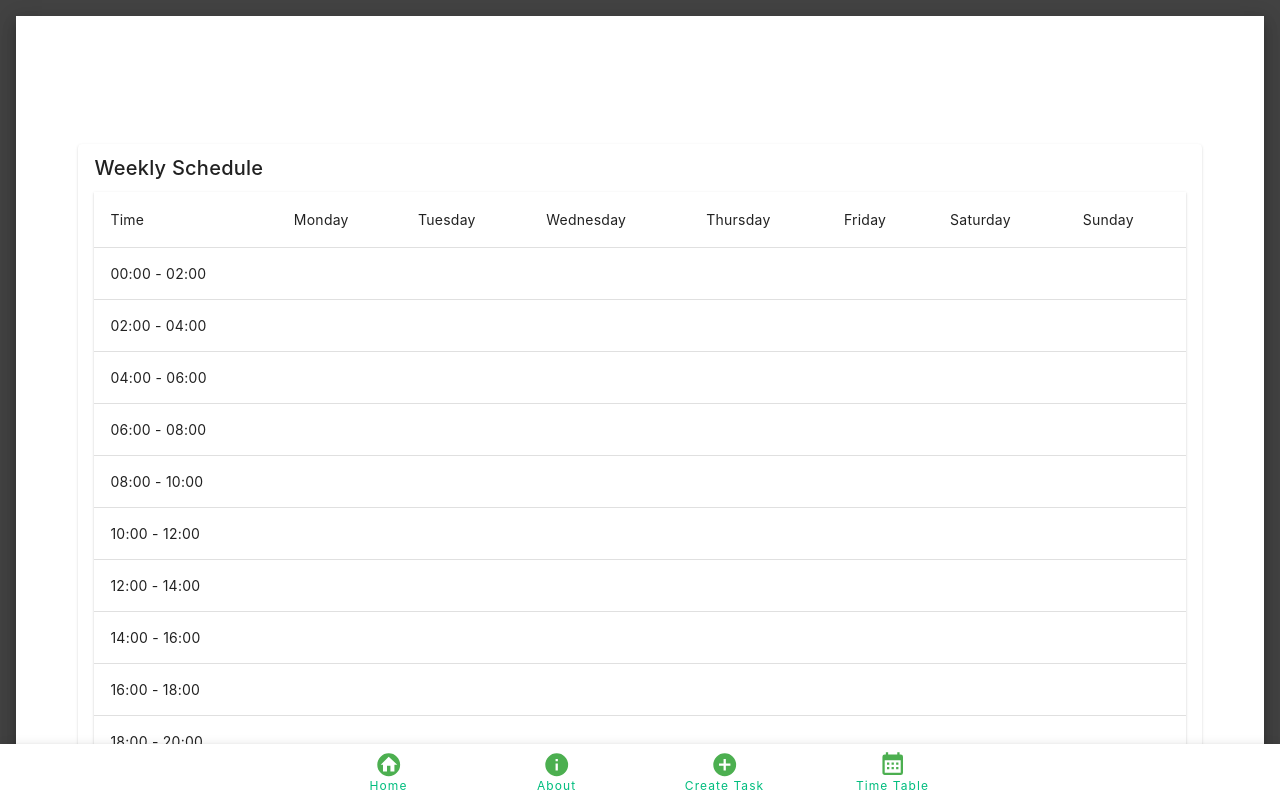
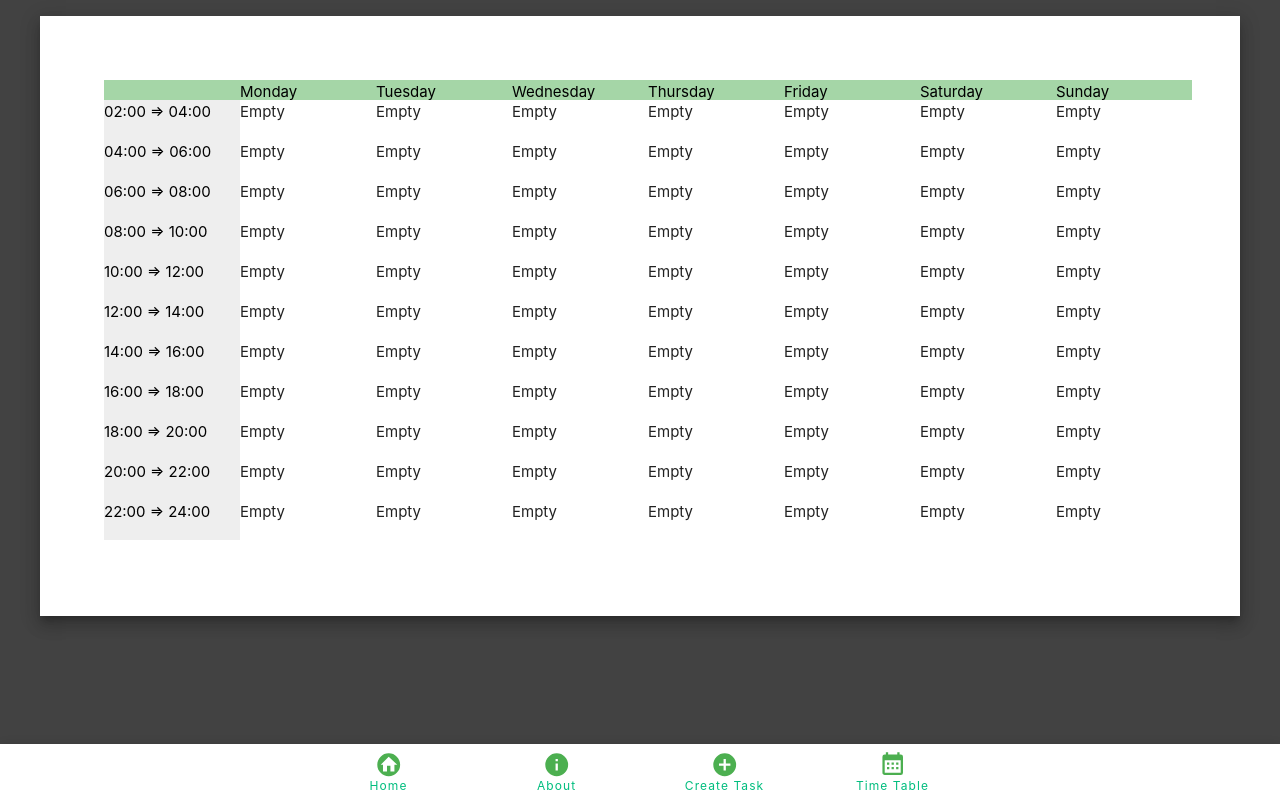
Before and after one commit to ntphuongthao/Web-Project-2, a Vue app: page /timetable in a window 1280 px wide. Shown: the top 800 px of the page. Built offline with nearby package versions, Linux system fonts and the light colour scheme.

Commit message:
Time Table format change

```diff
--- a/src/App.vue
+++ b/src/App.vue
@@ -4,13 +4,17 @@ import { RouterView } from "vue-router";
 </script>
 
 <template>
-  <v-container fluid class="bg-surface-variant fill-height">
+  <v-container fluid class="flex-column bg-surface-variant fill-height">
     <RouterView />
     <NavigationBar />
   </v-container>
 </template>
 
 <style scoped>
+.flex-column {
+  flex-direction: column;
+}
+
 nav {
   width: 100%;
   font-size: 12px;
--- a/src/views/TimeTableView.vue
+++ b/src/views/TimeTableView.vue
@@ -2,74 +2,59 @@
 export default {
   data() {
     return {
-      headers: [
-        { title: "Time", value: "time" },
-        { title: "Monday", value: "monday" },
-        { title: "Tuesday", value: "tuesday" },
-        { title: "Wednesday", value: "wednesday" },
-        { title: "Thursday", value: "thursday" },
-        { title: "Friday", value: "friday" },
-        { title: "Saturday", value: "saturday" },
-        { title: "Sunday", value: "sunday" },
+      daysOfWeek: [
+        "",
+        "Monday",
+        "Tuesday",
+        "Wednesday",
+        "Thursday",
+        "Friday",
+        "Saturday",
+        "Sunday",
       ],
-      schedule: [],
     };
   },
-  created() {
-    // Generate a schedule for 24 hours across 7 days (Monday to Sunday)
-    for (let hour = 0; hour < 24; hour += 2) {
-      const time = `${hour.toString().padStart(2, "0")}:00 - ${(hour + 2)
-        .toString()
-        .padStart(2, "0")}:00`;
-      const row = {
-        time,
-        monday: "", // Data for Monday
-        tuesday: "", // Data for Tuesday
-        wednesday: "", // Data for Wednesday
-        thursday: "", // Data for Thursday
-        friday: "", // Data for Friday
-        saturday: "", // Data for Saturday
-        sunday: "", // Data for Sunday
-      };
-      this.schedule.push(row);
-    }
+  methods: {
+    // Function to generate time for each row based on row index
+    getTimeForRow(rowIndex) {
+      const hour = rowIndex * 2;
+      const startHour = String(hour).padStart(2, "0");
+      const endHour = String(hour + 2).padStart(2, "0");
+      return `${startHour}:00 => ${endHour}:00`;
+    },
   },
 };
 </script>
 
 <template>
-  <div class="container">
-    <v-sheet :elevation="10" :height="1000" :width="1600">
-      <div class="calendar-container">
-        <v-card width="90%">
-          <v-card-title>Weekly Schedule</v-card-title>
-          <v-card-text>
-            <v-data-table
-              :headers="headers"
-              :items="schedule"
-              class="elevation-1"
-              items-per-page="12"
-              hide-default-footer
-            >
-              <template #bottom></template>
-            </v-data-table>
-          </v-card-text>
-        </v-card>
-      </div>
-    </v-sheet>
-  </div>
+  <v-sheet :elevation="10" :height="600" :width="1200">
+    <div class="container mt-16 ml-16">
+      <v-row class="ma-0 pa-0">
+        <v-col class="pa-0" v-for="(day, index) in daysOfWeek" :key="index">
+          <v-sheet color="green-lighten-3" :height="20">{{ day }}</v-sheet>
+        </v-col>
+      </v-row>
+      <v-row
+        class="ma-0 pa-0"
+        v-for="rowIndex in 11"
+        :key="rowIndex"
+        align="start"
+      >
+        <v-col class="pa-0">
+          <v-sheet color="grey-lighten-3" :height="40">
+            {{ getTimeForRow(rowIndex) }}
+          </v-sheet>
+        </v-col>
+        <v-col class="pa-0" v-for="n in 7" :key="n">
+          <v-sheet :height="40">Empty</v-sheet>
+        </v-col>
+      </v-row>
+    </div>
+  </v-sheet>
 </template>
 
 <style scoped>
-.container,
-.calendar-container {
-  display: flex;
-  align-items: center;
-  justify-content: center;
-  width: 100%;
-}
-
-.calendar-container {
-  height: 100%;
+.container {
+  margin: 3rem;
 }
 </style>
```
